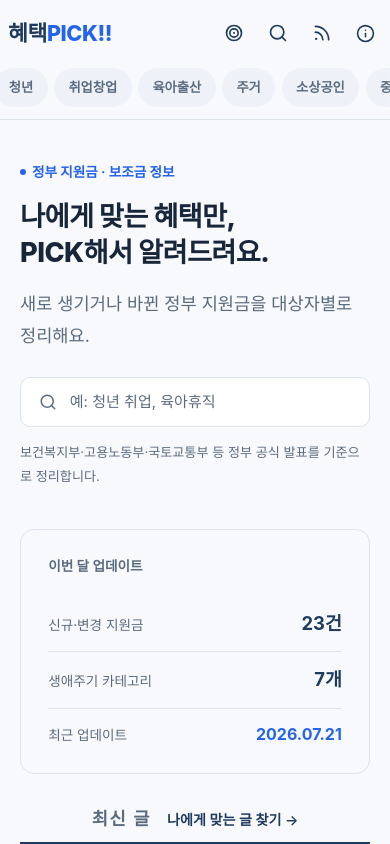
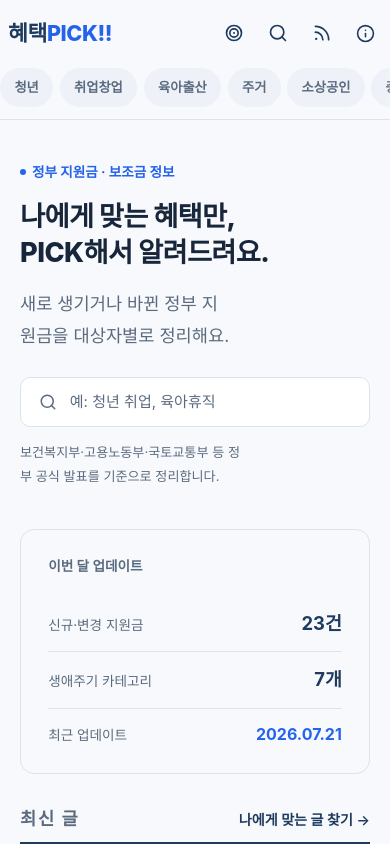
Before and after one commit to rabbitlogs/mybenepick, an Astro site: page / in a window 390 px wide. Shown: the top 844 px of the page. Built offline with nearby package versions, Linux system fonts and the light colour scheme; Astro itself is replaced by a stand-in of ours; a web font is replaced by a local one.

Commit message:
fix: 모바일 카테고리 탭 여백, 최신글 헤더 정렬, hero 문구 줄바꿈 밸런스

```diff
--- a/src/layouts/BaseLayout.astro
+++ b/src/layouts/BaseLayout.astro
@@ -176,7 +176,7 @@ const activeNavKey = categoryMatch ? categoryMatch[1] : (pathname.startsWith('/r
         .nav {
           justify-content: flex-start; flex-wrap: nowrap;
           gap: 0.4rem;
-          padding: 0 0.9rem 0.75rem;
+          padding: 0 1.25rem 0.75rem;
           margin: 0.5rem -1.25rem 0;
           overflow-x: auto;
           scrollbar-width: none;
--- a/src/pages/index.astro
+++ b/src/pages/index.astro
@@ -116,8 +116,8 @@ const latestUpdateStr = latestUpdate.toLocaleDateString('ko-KR', { year: 'numeri
     .hero-eyebrow { display: inline-flex; align-items: center; gap: 6px; font-size: 0.85rem; font-weight: 700; color: var(--accent); margin: 0 0 0.9rem; }
     .hero-eyebrow::before { content: ''; width: 6px; height: 6px; border-radius: 50%; background: var(--accent); }
     .hero h1 { font-family: var(--font-display); font-weight: 800; font-size: 2.1rem; line-height: 1.35; letter-spacing: -0.02em; margin: 0 0 1rem; color: var(--ink); }
-    .hero-sub { font-size: 1.1rem; color: var(--muted); margin: 0 0 1.6rem; }
-    .hero-note { font-size: 0.82rem; color: var(--muted); margin: 0.9rem 0 0; }
+    .hero-sub { font-size: 1.1rem; color: var(--muted); margin: 0 0 1.6rem; text-wrap: balance; }
+    .hero-note { font-size: 0.82rem; color: var(--muted); margin: 0.9rem 0 0; text-wrap: balance; }
     .mobile-br { display: none; }
 
     .update-card {
@@ -176,7 +176,6 @@ const latestUpdateStr = latestUpdate.toLocaleDateString('ko-KR', { year: 'numeri
       .hero h1 { font-size: 1.7rem; }
       .mobile-br { display: inline; }
       .hero-search-placeholder { display: none; }
-      .latest-header { justify-content: center; text-align: center; }
       .post-grid { grid-template-columns: 1fr; }
     }
   </style>
```
